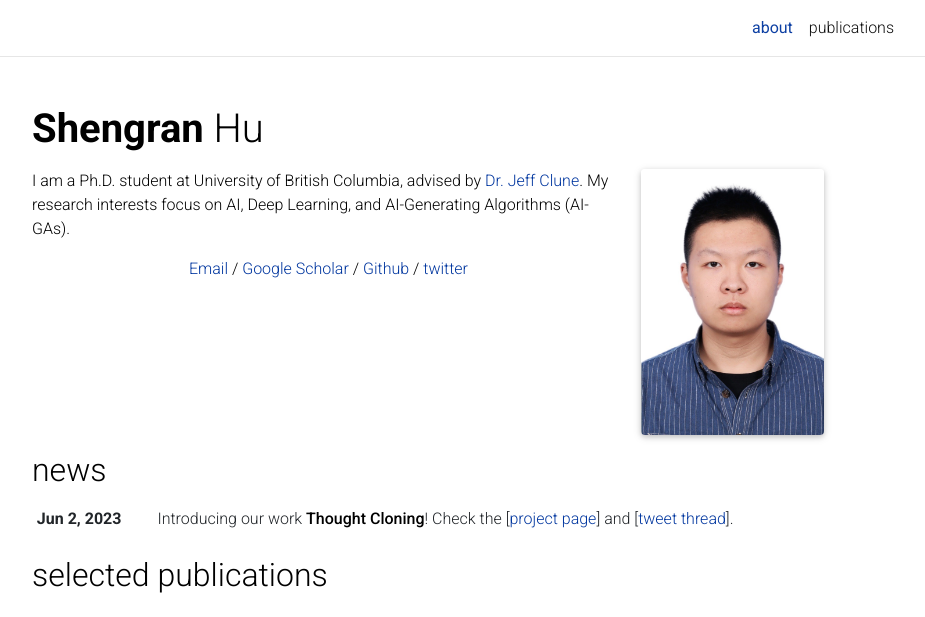
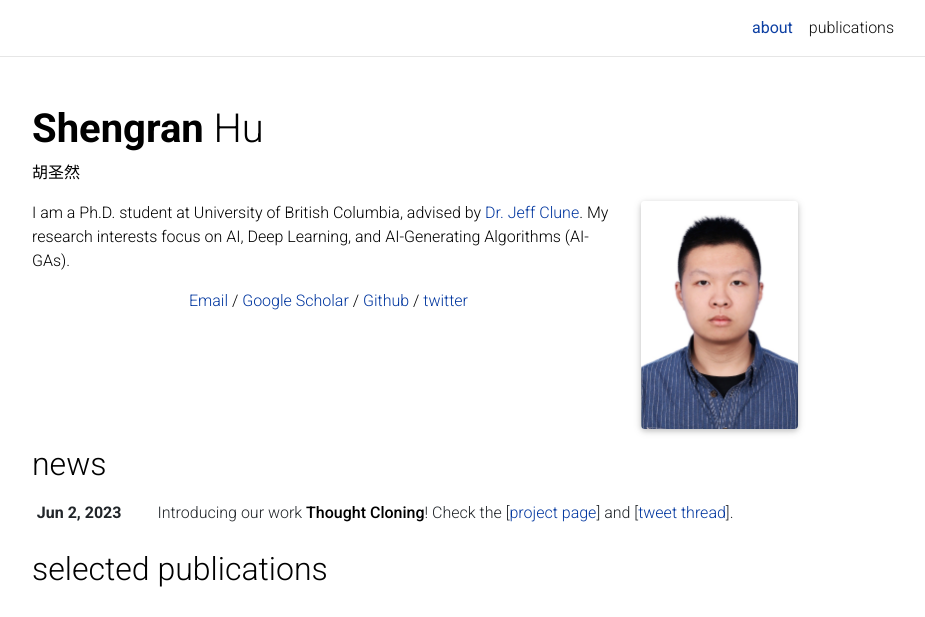
Before and after one commit to ShengranHu/shengranhu.github.io, a Jekyll site: the page built from _pages/about.md, in a window 1280 px wide and 973 px high, cut to the strip 0-617 px from the top of the window. Shown: the whole strip, without its empty margins (173-1098 px from the left). Built offline with Jekyll 4.4.1, drawn with Linux system fonts in a browser that asks for light colours; full-size pictures stand in for the smaller copies a plugin makes; comment, search, counter and statistics services are not loaded; a style sheet for code colours, icons or effects is not loaded.

Commit message:
update layout

```diff
--- a/_config.yml
+++ b/_config.yml
@@ -7,7 +7,7 @@ first_name: Shengran
 middle_name:
 last_name: Hu
 email: hu.shengran@outlook.com
-description: 胡圣然
+description:
 
 footer_text: >
   Powered by <a href="https://jekyllrb.com/" target="_blank">Jekyll</a> with <a href="https://github.com/alshedivat/al-folio">al-folio</a> theme.
--- a/_pages/about.md
+++ b/_pages/about.md
@@ -2,7 +2,7 @@
 layout: about
 title: about
 permalink: /
-subtitle:
+subtitle: 胡圣然
 
 profile:
   align: right
--- a/_sass/_layout.scss
+++ b/_sass/_layout.scss
@@ -29,7 +29,7 @@ body.sticky-bottom-footer {
 // Profile
 .profile {
   img {
-    width: 70%;
+    width: 60%;
   }
 }
 
```
